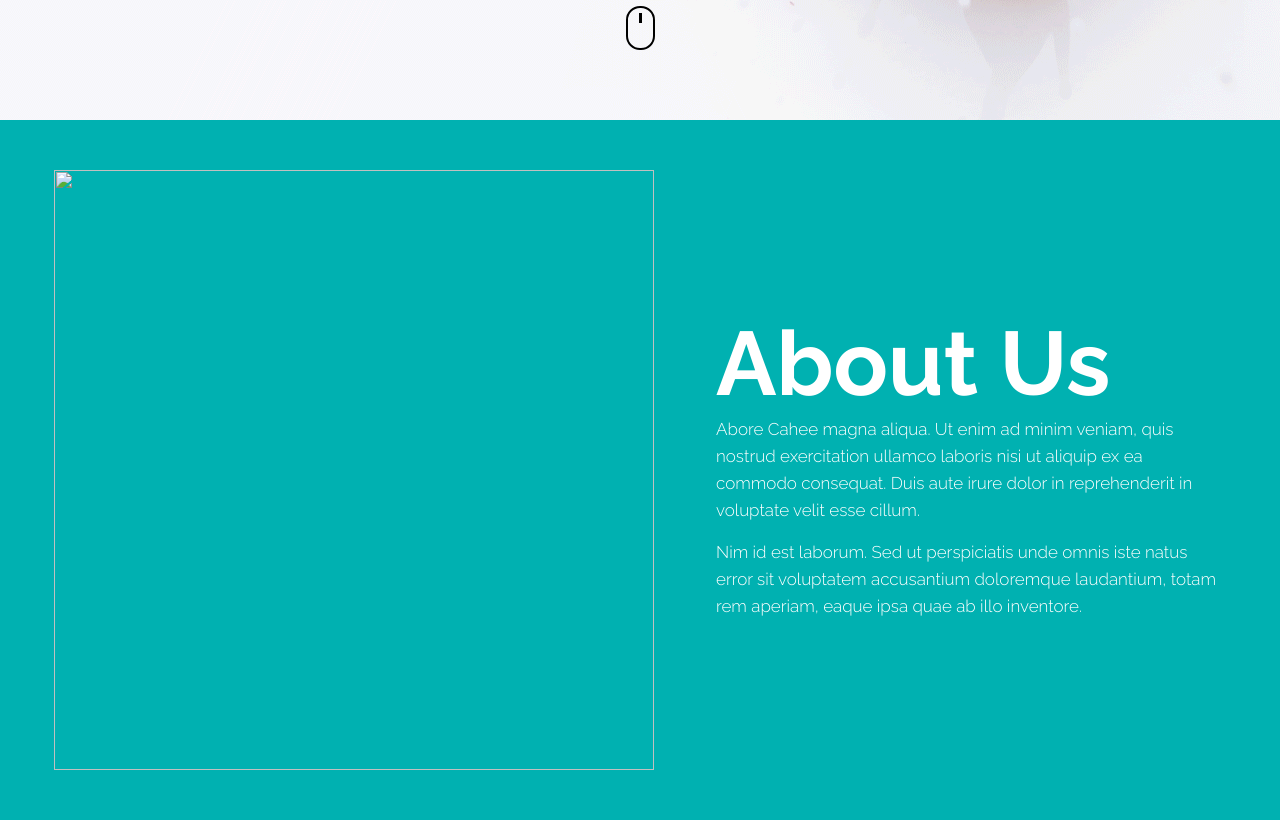
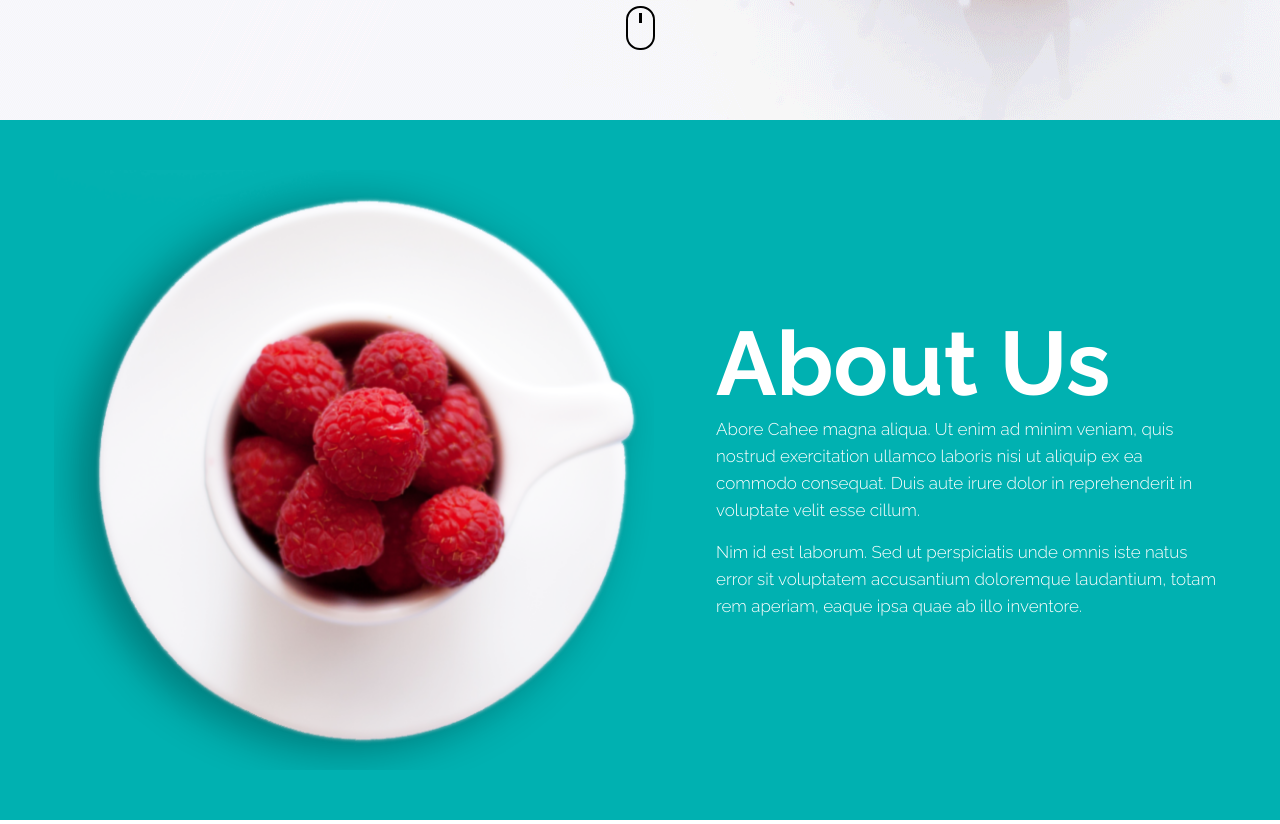
Before and after one commit to NataKyrylenko/home_work-13, a plain HTML site: page index.html in a window 1280 px wide. Shown: the part 840-1664 px from the top of the page. Drawn offline with nearby package versions, Linux system fonts and the light colour scheme; files that its build step writes are made by us from their sources; the site is published under a folder, as on GitHub Pages, so addresses that start at the root find nothing.

Commit message:
Update index.html

```diff
--- a/index.html
+++ b/index.html
@@ -66,7 +66,7 @@
             <div class="container">
                 <div class="about__inner">
                     <div class="about__pic">
-                        <img class="about__pic-img" src="/images/pic-about.png" alt="">
+                        <img class="about__pic-img" src="./images/pic-about.png" alt="">
                     </div>
                     <div class="about__content">
                         <h2 class="about__content-title">About Us</h2>
```
